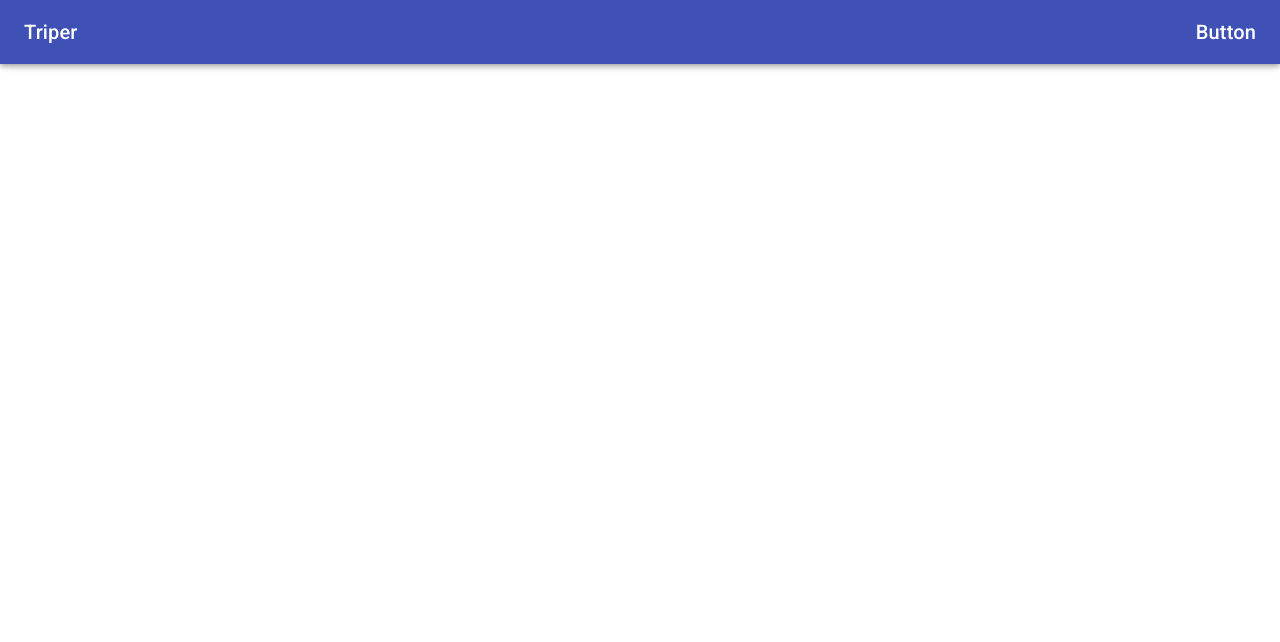
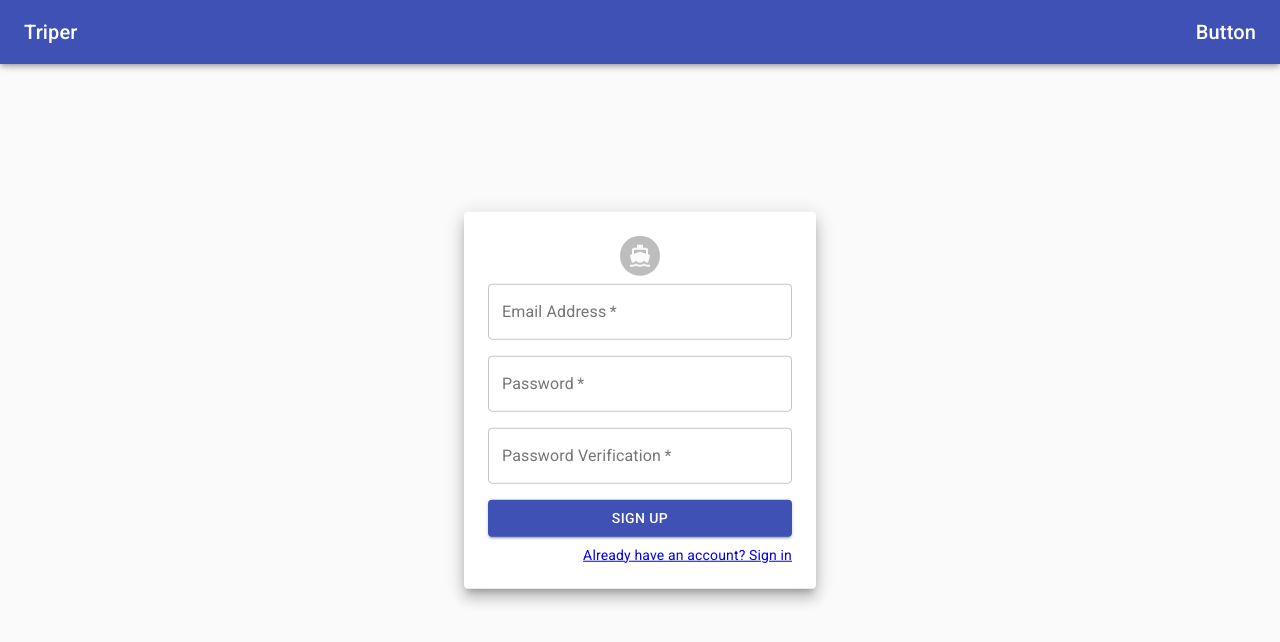
Before and after one commit to YevgenyBen/Project-Three-Client, a React (Create React App) app: page /SignUp in a window 1280 px wide. Shown: the top 642 px of the page. Built offline with nearby package versions, Linux system fonts and the light colour scheme.

Commit message:
Login/Signup pages initial design

```diff
--- a/package.json
+++ b/package.json
@@ -4,9 +4,11 @@
   "private": true,
   "dependencies": {
     "@material-ui/core": "^4.9.5",
+    "@material-ui/icons": "^4.9.1",
     "@testing-library/jest-dom": "^4.2.4",
     "@testing-library/react": "^9.5.0",
     "@testing-library/user-event": "^7.2.1",
+    "jsonwebtoken": "^8.5.1",
     "react": "^16.13.0",
     "react-dom": "^16.13.0",
     "react-redux": "^7.2.0",
--- a/src/App.js
+++ b/src/App.js
@@ -1,5 +1,5 @@
 import React from "react";
-import logo from "./logo.svg";
+import Main from "./pages/Main";
 // import "./App.css";
 import { BrowserRouter } from "react-router-dom";
 import Header from "./components/Header";
@@ -8,6 +8,7 @@ function App() {
   return (
     <BrowserRouter>
       <Header />
+      <Main />
     </BrowserRouter>
   );
 }
--- /dev/null
+++ b/src/components/Login.js
@@ -0,0 +1,107 @@
+import React from "react";
+import "typeface-roboto";
+import Paper from "@material-ui/core/Paper";
+import Button from "@material-ui/core/Button";
+import TextField from "@material-ui/core/TextField";
+import DirectionsBoatIcon from "@material-ui/icons/DirectionsBoat";
+import Avatar from "@material-ui/core/Avatar";
+import CssBaseline from "@material-ui/core/CssBaseline";
+import { Link } from "react-router-dom";
+import Grid from "@material-ui/core/Grid";
+import Box from "@material-ui/core/Box";
+import { makeStyles } from "@material-ui/core/styles";
+import Container from "@material-ui/core/Container";
+
+const useStyles = makeStyles({
+  root: {
+    minWidth: 275,
+    maxWidth: 400,
+    maxHeight: 600,
+    position: "fixed",
+    top: "50%",
+    left: "50%",
+    transform: "translate(-50%, -50%)"
+  },
+  title: {
+    fontSize: 14
+  },
+  pos: {
+    marginBottom: 12
+  },
+  paper: {
+    display: "flex",
+    flexDirection: "column",
+    alignItems: "center"
+  }
+});
+
+function Login() {
+  const classes = useStyles();
+  return (
+    <Container className={classes.root}>
+      <Paper elevation={10}>
+        <Box p={3}>
+          <CssBaseline />
+          <div className={classes.paper}>
+            <Avatar className={classes.avatar}>
+              <DirectionsBoatIcon />
+            </Avatar>
+            {/* <Typography component="h1" variant="h5">
+              Triper
+            </Typography> */}
+            <Box mt={1}>
+              <form className={classes.form} noValidate>
+                <Grid container spacing={2}>
+                  <Grid item xs={12}>
+                    <TextField
+                      variant="outlined"
+                      required
+                      fullWidth
+                      id="email"
+                      label="Email Address"
+                      name="email"
+                      autoComplete="email"
+                    />
+                  </Grid>
+                  <Grid item xs={12}>
+                    <TextField
+                      variant="outlined"
+                      required
+                      fullWidth
+                      name="password"
+                      label="Password"
+                      type="password"
+                      id="password"
+                      autoComplete="current-password"
+                    />
+                  </Grid>
+                </Grid>
+                <Box mt={2}>
+                  <Button
+                    type="submit"
+                    fullWidth
+                    variant="contained"
+                    color="primary"
+                    className={classes.submit}>
+                    Log In
+                  </Button>
+                </Box>
+                <Box mt={1}>
+                  <Grid container justify="flex-end">
+                    <Grid item>
+                      <Link to="/SignUp" variant="body2">
+                        Don't have an account? Sign Up
+                      </Link>
+                    </Grid>
+                  </Grid>
+                </Box>
+              </form>
+            </Box>
+          </div>
+        </Box>
+      </Paper>
+    </Container>
+  );
+}
+
+export default Login;
--- /dev/null
+++ b/src/components/Signup.js
@@ -0,0 +1,119 @@
+import React from "react";
+import "typeface-roboto";
+import Paper from "@material-ui/core/Paper";
+import Button from "@material-ui/core/Button";
+import TextField from "@material-ui/core/TextField";
+import DirectionsBoatIcon from "@material-ui/icons/DirectionsBoat";
+import Avatar from "@material-ui/core/Avatar";
+import CssBaseline from "@material-ui/core/CssBaseline";
+import { Link } from "react-router-dom";
+import Grid from "@material-ui/core/Grid";
+import Box from "@material-ui/core/Box";
+import { makeStyles } from "@material-ui/core/styles";
+import Container from "@material-ui/core/Container";
+
+const useStyles = makeStyles({
+  root: {
+    minWidth: 275,
+    maxWidth: 400,
+    maxHeight: 600,
+    position: "fixed",
+    top: "50%",
+    left: "50%",
+    transform: "translate(-50%, -50%)"
+  },
+  title: {
+    fontSize: 14
+  },
+  pos: {
+    marginBottom: 12
+  },
+  paper: {
+    display: "flex",
+    flexDirection: "column",
+    alignItems: "center"
+  }
+});
+
+function Login() {
+  const classes = useStyles();
+  return (
+    <Container className={classes.root}>
+      <Paper elevation={10}>
+        <Box p={3}>
+          <CssBaseline />
+          <div className={classes.paper}>
+            <Avatar className={classes.avatar}>
+              <DirectionsBoatIcon />
+            </Avatar>
+            {/* <Typography component="h1" variant="h5">
+              Triper
+            </Typography> */}
+            <Box mt={1}>
+              <form className={classes.form} noValidate>
+                <Grid container spacing={2}>
+                  <Grid item xs={12}>
+                    <TextField
+                      variant="outlined"
+                      required
+                      fullWidth
+                      id="email"
+                      label="Email Address"
+                      name="email"
+                      autoComplete="email"
+                    />
+                  </Grid>
+                  <Grid item xs={12}>
+                    <TextField
+                      variant="outlined"
+                      required
+                      fullWidth
+                      name="password"
+                      label="Password"
+                      type="password"
+                      id="password"
+                      autoComplete="current-password"
+                    />
+                  </Grid>
+                  <Grid item xs={12}>
+                    <TextField
+                      variant="outlined"
+                      required
+                      fullWidth
+                      name="password"
+                      label="Password Verification"
+                      type="password"
+                      id="password"
+                      autoComplete="current-password"
+                    />
+                  </Grid>
+                </Grid>
+                <Box mt={2}>
+                  <Button
+                    type="submit"
+                    fullWidth
+                    variant="contained"
+                    color="primary"
+                    className={classes.submit}>
+                    Sign Up
+                  </Button>
+                </Box>
+                <Box mt={1}>
+                  <Grid container justify="flex-end">
+                    <Grid item>
+                      <Link to="/" variant="body2">
+                        Already have an account? Sign in
+                      </Link>
+                    </Grid>
+                  </Grid>
+                </Box>
+              </form>
+            </Box>
+          </div>
+        </Box>
+      </Paper>
+    </Container>
+  );
+}
+
+export default Login;
--- /dev/null
+++ b/src/pages/Main.js
@@ -0,0 +1,19 @@
+import React from "react";
+import { Switch, Route } from "react-router-dom";
+import Login from "../components/Login";
+import Signup from "../components/Signup";
+
+class Main extends React.Component {
+  render() {
+    return (
+      <Switch>
+        {/* <Route path="/about"></Route>
+      <Route path="/users"></Route> */}
+        <Route path="/SignUp" component={Signup} />
+        <Route path="/" component={Login} />
+      </Switch>
+    );
+  }
+}
+
+export default Main;
```
Also changed, not shown: 1 other file (tests, documents, lock files or other folders).
